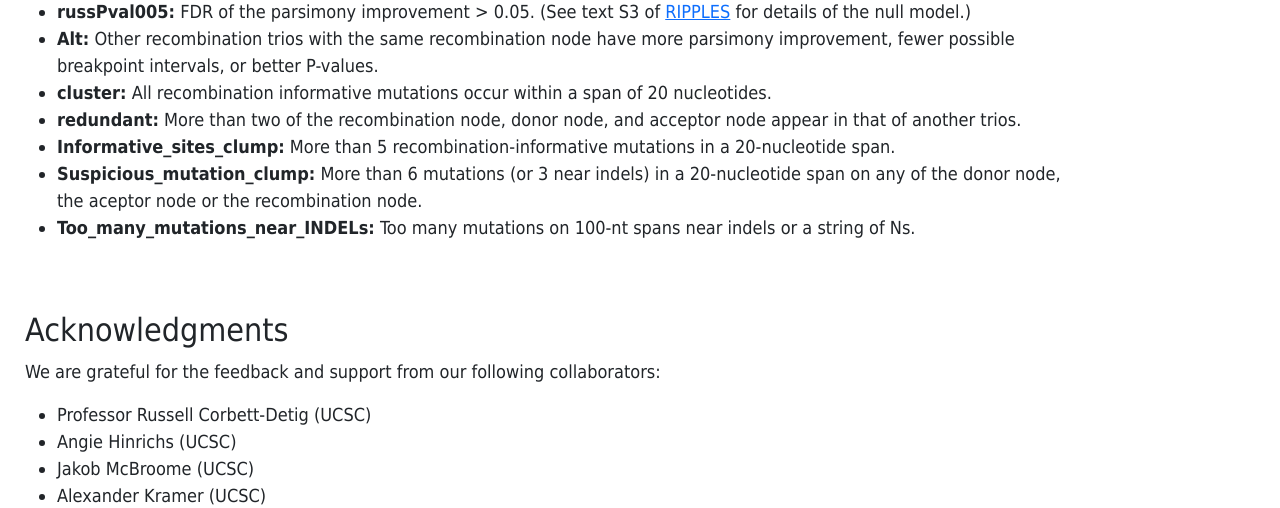
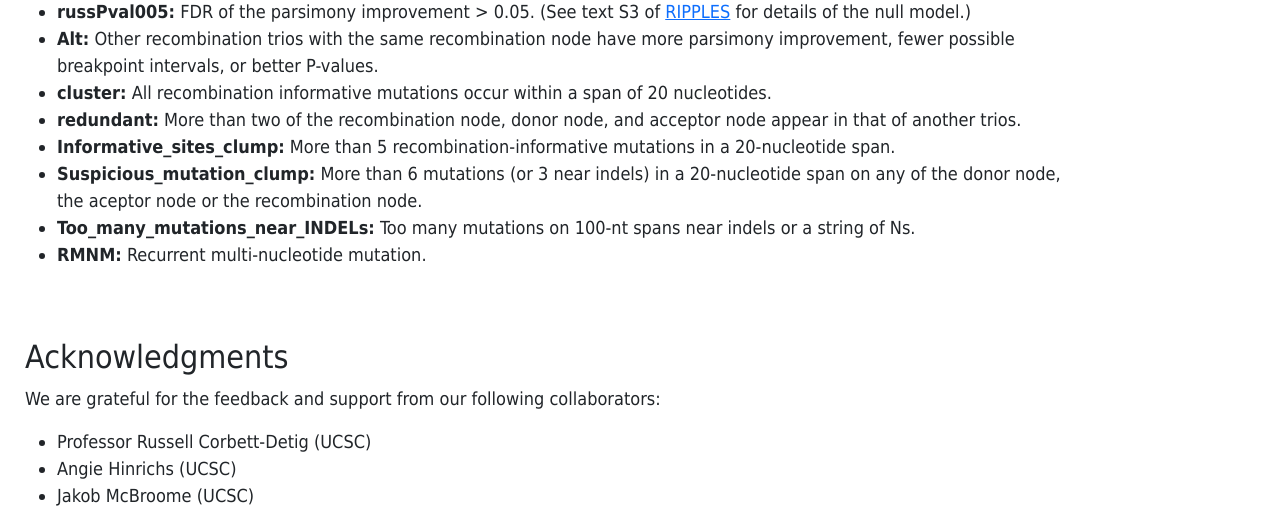
Before and after one commit to TurakhiaLab/rivet, a Flask app: page /about in a window 1280 px wide; the page is wider, and only the part inside the window is pictured. Shown: the part 1539-2047 px from the top of that part. Run offline with Flask 3, Linux system fonts and the light colour scheme; parts of the project's set-up code (start-up, migrations or seed data) failed here and were passed over; some libraries are stand-ins or nearby versions.

Commit message:
update about page with additional filtration flag, RMNM

```diff
--- a/templates/getting_started.html
+++ b/templates/getting_started.html
@@ -97,6 +97,7 @@
                     <li><b>Informative_sites_clump:</b> More than 5 recombination-informative mutations in a 20-nucleotide span.</li>
                     <li><b>Suspicious_mutation_clump:</b> More than 6 mutations (or 3 near indels) in a 20-nucleotide span on any of the donor node, the aceptor node or the recombination node. </li>
                     <li><b>Too_many_mutations_near_INDELs:</b> Too many mutations on 100-nt spans near indels or a string of Ns.</li>
+                    <li><b>RMNM:</b> Recurrent multi-nucleotide mutation.</li>
                 </ul>
 
                 <br><br>
```
